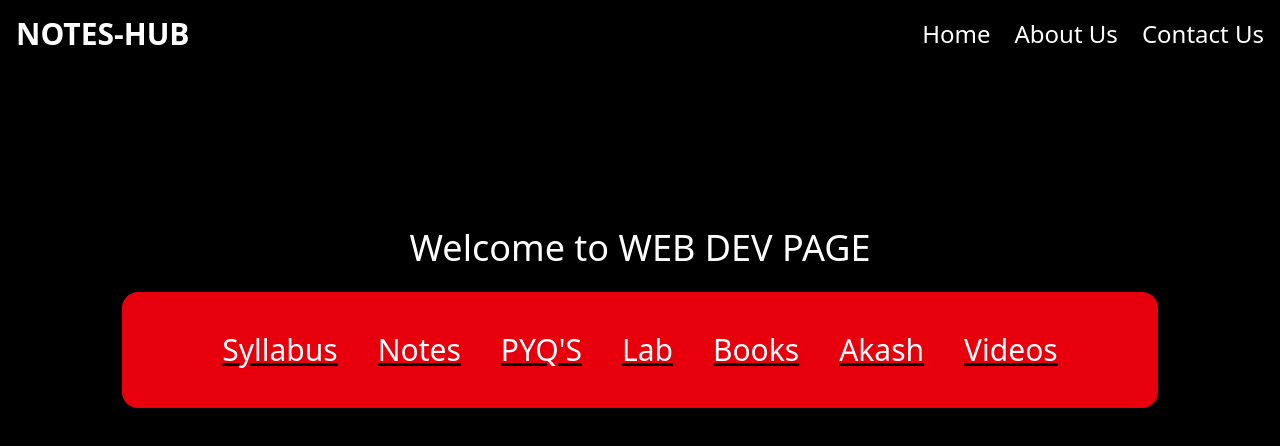
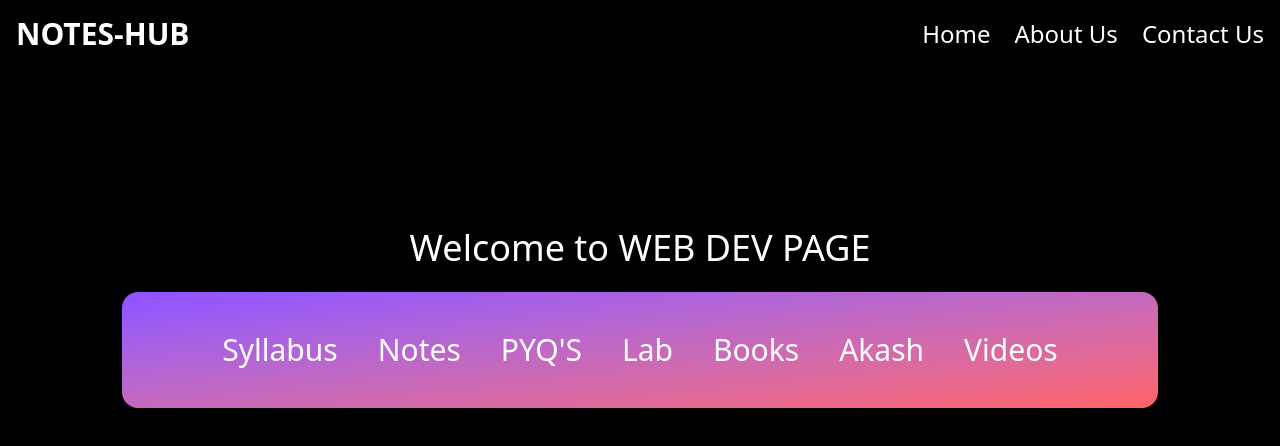
Before and after one commit to gulshank0/notes-hub, a React (Vite) app in the folder frontend/: page /branchIT/contents in a window 1280 px wide. Shown: the top 446 px of the page. Built offline with nearby package versions, Linux system fonts and the light colour scheme.

Commit message:
content page beutifys

```diff
--- a/frontend/src/components/ui/Contents.jsx
+++ b/frontend/src/components/ui/Contents.jsx
@@ -7,17 +7,17 @@ function Contents(subjects) {
     <div>
       <Navbar />
 
-      <div className="h-screen flex flex-col items-center bg-black underline pt-40 ">
+      <div className="h-screen flex flex-col items-center bg-black pt-40 ">
         <p className="text-4xl text-white pb-6 ">Welcome to WEB DEV PAGE </p>
-        <div className="text-3xl text-pretty text-white bg-red-600 flex space-x-10 px-25 p-10 rounded-2xl ">
-          <Link> Syllabus</Link>
-          <Link> Notes </Link>
-          <Link> PYQ'S</Link>
-          <Link> Lab</Link>
-          <Link> Books </Link>
-          <Link> Akash</Link>
+        <div className="text-3xl text-pretty text-white bg-gradient-to-br from-violet-500 to-red-400 flex gap-10  px-25 p-10 rounded-2xl ">
+          <Link className="hover:underline"> Syllabus</Link>
+          <Link className="hover:underline"> Notes </Link>
+          <Link className="hover:underline"> PYQ'S</Link>
+          <Link className="hover:underline"> Lab</Link>
+          <Link className="hover:underline"> Books </Link>
+          <Link className="hover:underline"> Akash</Link>
 
-          <Link> Videos</Link>
+          <Link className="hover:underline"> Videos</Link>
         </div>
       </div>
     </div>
```
